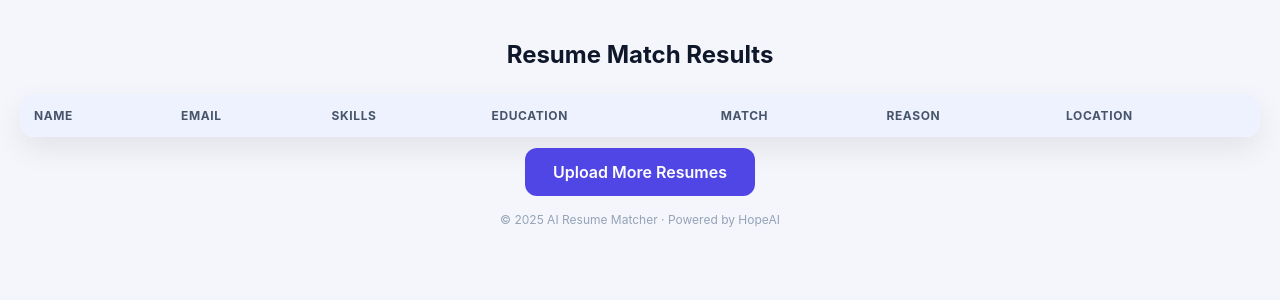
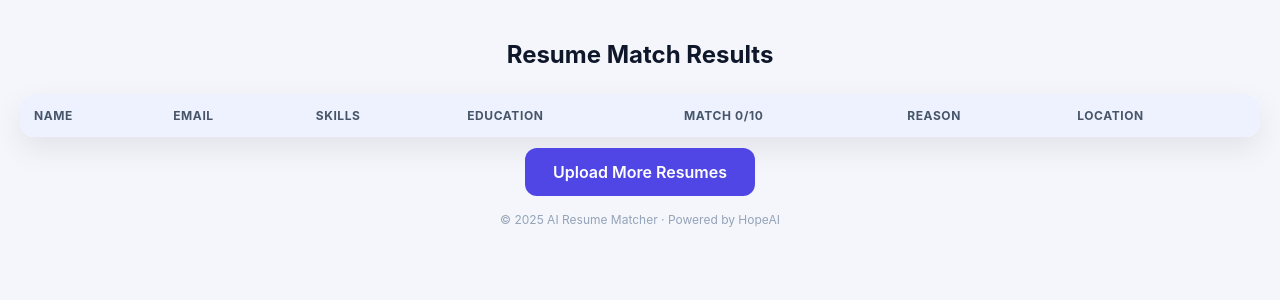
Before and after one commit to pranava007/Open_AI_Resuma_HR, a Flask app: template templates/result.html in a window 1280 px wide. Shown: the top 300 px of the page. Run offline with Flask 3, Linux system fonts and the light colour scheme; the template is opened without the code that fills it, so the values that code supplies are empty.

Commit message:
complited

```diff
--- a/templates/result.html
+++ b/templates/result.html
@@ -158,7 +158,7 @@ footer {
     <th>Email</th>
     <th>Skills</th>
     <th>Education</th>
-    <th>Match</th>
+    <th>Match 0/10</th>
     <th>Reason</th>
     <th>Location</th>
 </tr>
```
